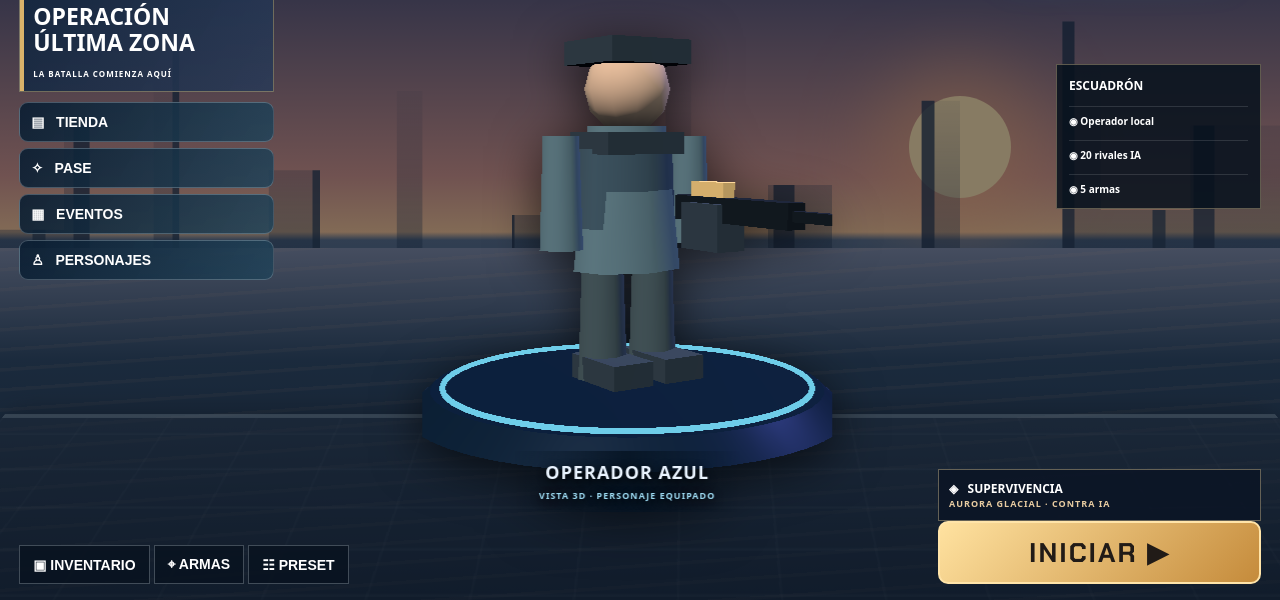
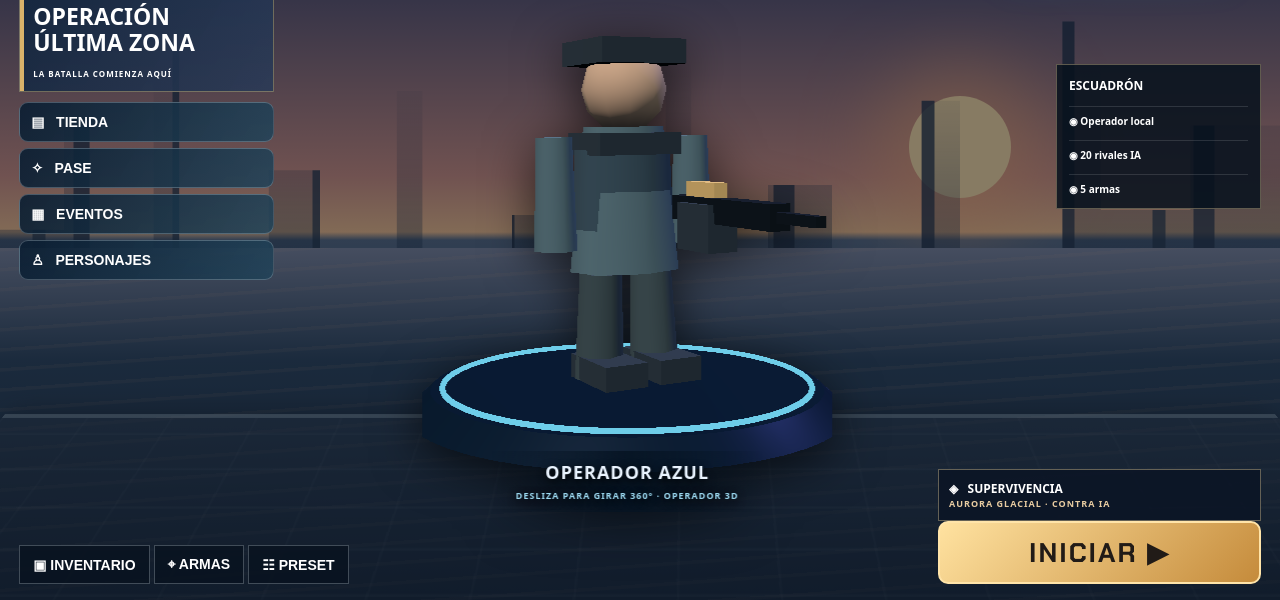
Before and after one commit to DEMIANFF/THEDEMIANFF-LAST-ZONE, a plain HTML site: page app/src/main/assets/index.html in a window 1280 px wide. Shown: the part 200-800 px from the top of the page. Drawn offline with nearby package versions, Linux system fonts and the light colour scheme.

Commit message:
V38 fluid character carousel, idle poses and balanced 3D lobby studio lighting

```diff
--- a/app/src/main/assets/index.html
+++ b/app/src/main/assets/index.html
@@ -307,7 +307,7 @@ body:has(#v37FlightHUD:not(.hidden)) #minimap{position:fixed!important;top:12px!
 <div id="v22Edition">V38 · AURORA EVOLUTION</div><div class="v17Sky"><div class="v17Sun"></div><div class="v17Skyline"></div><div class="v17Sea"></div><div class="v17Platform"></div></div>
 <div class="v17Top"><div class="v17Profile" id="v18Profile" style="cursor:pointer"><span class="v17Avatar">D</span><span><b>THEDEMIANFF</b><small><span id="v18Level">NV. 1</span> · OPERADOR</small></span><span class="v17Rank">✦</span></div><div class="v17Currencies">◉ <span id="v18Credits">0</span> &nbsp; ✧ <span id="v18XP">0</span> &nbsp; <button id="menuSettings" class="v17Gear" aria-label="Ajustes">⚙</button></div></div>
 <div class="v17Left"><div class="v17Season"><small>TEMPORADA 01</small><strong>OPERACIÓN<br>ÚLTIMA ZONA</strong><span>LA BATALLA COMIENZA AQUÍ</span></div><div class="v17Nav"><button data-lobby="TIENDA">▤ &nbsp; TIENDA</button><button data-lobby="PASE">✧ &nbsp; PASE</button><button data-lobby="EVENTOS">▦ &nbsp; EVENTOS</button><button data-lobby="PERSONAJE">♙ &nbsp; PERSONAJES</button></div></div>
-<div class="v17Hero v24Hero" aria-label="Vista previa tridimensional del operador seleccionado"><div id="v24LobbyStage"></div><div class="v24HeroCaption"><b id="v24OperatorName">OPERADOR AZUL</b><small>VISTA 3D · PERSONAJE EQUIPADO</small></div></div>
+<div class="v17Hero v24Hero" aria-label="Vista previa tridimensional del operador seleccionado"><div id="v24LobbyStage"></div><div class="v24HeroCaption"><b id="v24OperatorName">OPERADOR AZUL</b><small>DESLIZA PARA GIRAR 360° · OPERADOR 3D</small></div></div>
 <div class="v17Brand">THE<span>DEMIAN</span>FF<small>LAST ZONE 3D · AURORA EVOLUTION · V38</small></div>
 <div class="v17Friends"><strong>ESCUADRÓN</strong><span>◉ Operador local</span><span>◉ 20 rivales IA</span><span>◉ 5 armas</span></div>
 <div class="v17Bottom"><div class="v17Quick"><button data-lobby="INVENTARIO">▣ INVENTARIO</button><button data-lobby="ARMAS">⌖ ARMAS</button><button data-lobby="PRESET">☷ PRESET</button></div><div class="v17Launch"><div class="v17Mode">◈ &nbsp; <span id="v18ModeLabel">SUPERVIVENCIA</span> <small>AURORA GLACIAL · CONTRA IA</small></div><button class="primary" id="start">INICIAR ▶</button></div></div>
@@ -1662,15 +1662,15 @@ function v24InitLobby(){
   l.scene.background=null;
   l.camera=new THREE.PerspectiveCamera(32,1,.1,60);
   l.camera.position.set(0,2.05,8.9);l.camera.lookAt(0,1.45,0);
-  l.scene.add(new THREE.HemisphereLight(0xd5ecff,0x213047,2.2));
-  const key=new THREE.DirectionalLight(0xffffff,3.1);key.position.set(-3,7,6);l.scene.add(key);
-  const rim=new THREE.DirectionalLight(0x8a8cff,2.4);rim.position.set(4,5,-4);l.scene.add(rim);
+  l.scene.add(new THREE.HemisphereLight(0xd5ecff,0x213047,1.6));
+  const key=new THREE.DirectionalLight(0xffffff,2.25);key.position.set(-3,7,6);l.scene.add(key);
+  const rim=new THREE.DirectionalLight(0x8a8cff,1.5);rim.position.set(4,5,-4);l.scene.add(rim);
   const platform=new THREE.Mesh(new THREE.CylinderGeometry(1.65,1.85,.18,48),new THREE.MeshStandardMaterial({color:0x142e48,metalness:.65,roughness:.3}));
   platform.position.y=-.13;l.scene.add(platform);
   const ring=new THREE.Mesh(new THREE.TorusGeometry(1.55,.025,8,64),new THREE.MeshBasicMaterial({color:0x6ecde9}));
   ring.rotation.x=Math.PI/2;ring.position.y=-.025;l.scene.add(ring);
   l.renderer=new THREE.WebGLRenderer({alpha:true,antialias:false,powerPreference:'low-power'});
-  l.renderer.setPixelRatio(Math.min(devicePixelRatio,1.25));if('outputColorSpace' in l.renderer && THREE.SRGBColorSpace){l.renderer.outputColorSpace=THREE.SRGBColorSpace;}else{l.renderer.outputEncoding=THREE.sRGBEncoding;}
+  l.renderer.setPixelRatio(Math.min(devicePixelRatio,1.6));if('outputColorSpace' in l.renderer && THREE.SRGBColorSpace){l.renderer.outputColorSpace=THREE.SRGBColorSpace;}else{l.renderer.outputEncoding=THREE.sRGBEncoding;}
   host.appendChild(l.renderer.domElement);
   v24RefreshLobbyCharacter();
  }catch(err){console.warn('[V24] Lobby 3D preview unavailable',err);host.textContent='VISTA 3D NO DISPONIBLE';}
@@ -1690,7 +1690,15 @@ function v24LobbyTick(){
    if(l.renderer.domElement.width!==Math.round(w*l.renderer.getPixelRatio())||l.renderer.domElement.height!==Math.round(h*l.renderer.getPixelRatio())){
     l.renderer.setSize(w,h,false);l.camera.aspect=w/h;l.camera.updateProjectionMatrix();
    }
-   if(l.operator){l.phase+=.025;l.operator.root.rotation.y=Math.PI*.15+Math.sin(l.phase*.3)*.16;l.operator.root.position.y=Math.sin(l.phase)*.025;}
+   if(l.operator){
+ l.phase+=.035;
+ if(!l.dragging){l.userYaw+=l.angularVelocity;l.angularVelocity*=.91;if(Math.abs(l.angularVelocity)<.0003)l.angularVelocity=0;}
+ l.operator.root.rotation.y=Math.PI*.15+l.userYaw+Math.sin(l.phase*.15)*.024;
+ l.operator.root.position.y=.018*Math.sin(l.phase*.7);
+ if(l.operator.body)l.operator.body.rotation.z=Math.sin(l.phase*.33)*.015;
+ if(l.operator.left)l.operator.left.rotation.x=Math.sin(l.phase*.39)*.065;
+ if(l.operator.right)l.operator.right.rotation.x=-Math.sin(l.phase*.39)*.065;
+}
    l.renderer.render(l.scene,l.camera);
   }
  }
```
